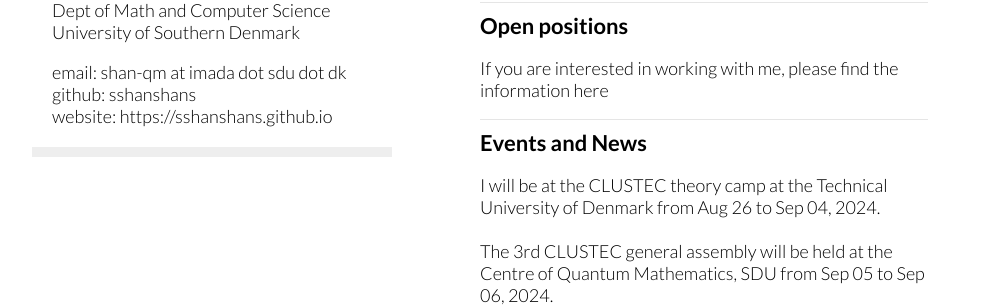
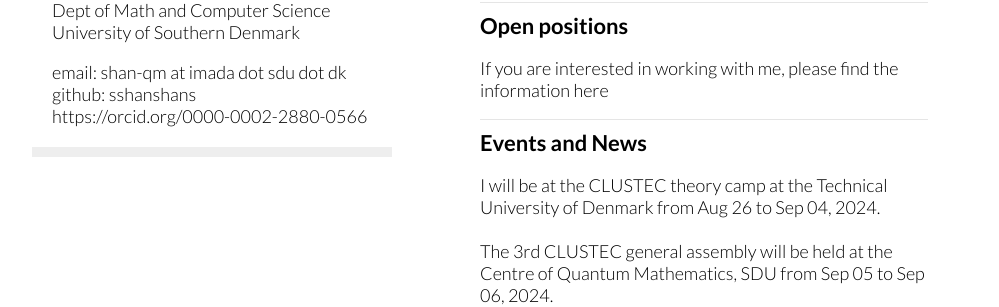
Before and after one commit to sshanshans/sshanshans.github.io, a Jekyll site: the page built from index.md, in a window 1280 px wide. Shown: the part 187-494 px from the top of the page, without its empty margins (160-1159 px from the left). Built offline with Jekyll 4.4.1, drawn with Linux system fonts in a browser that asks for light colours.

Commit message:
Update default.html

```diff
--- a/_layouts/default.html
+++ b/_layouts/default.html
@@ -28,7 +28,7 @@
 
         <a href="mailto:shan-qm@imada.sdu.dk">email</a>: shan-qm at imada dot sdu dot dk <br>
         <a href="https://github.com/sshanshans">github</a>: sshanshans <br>
-	<a href="https://sshanshans.github.io">website</a>: https://sshanshans.github.io
+	<a href="https://orcid.org/0000-0002-2880-0566">https://orcid.org/0000-0002-2880-0566</a>
 
 
       </header>
```
